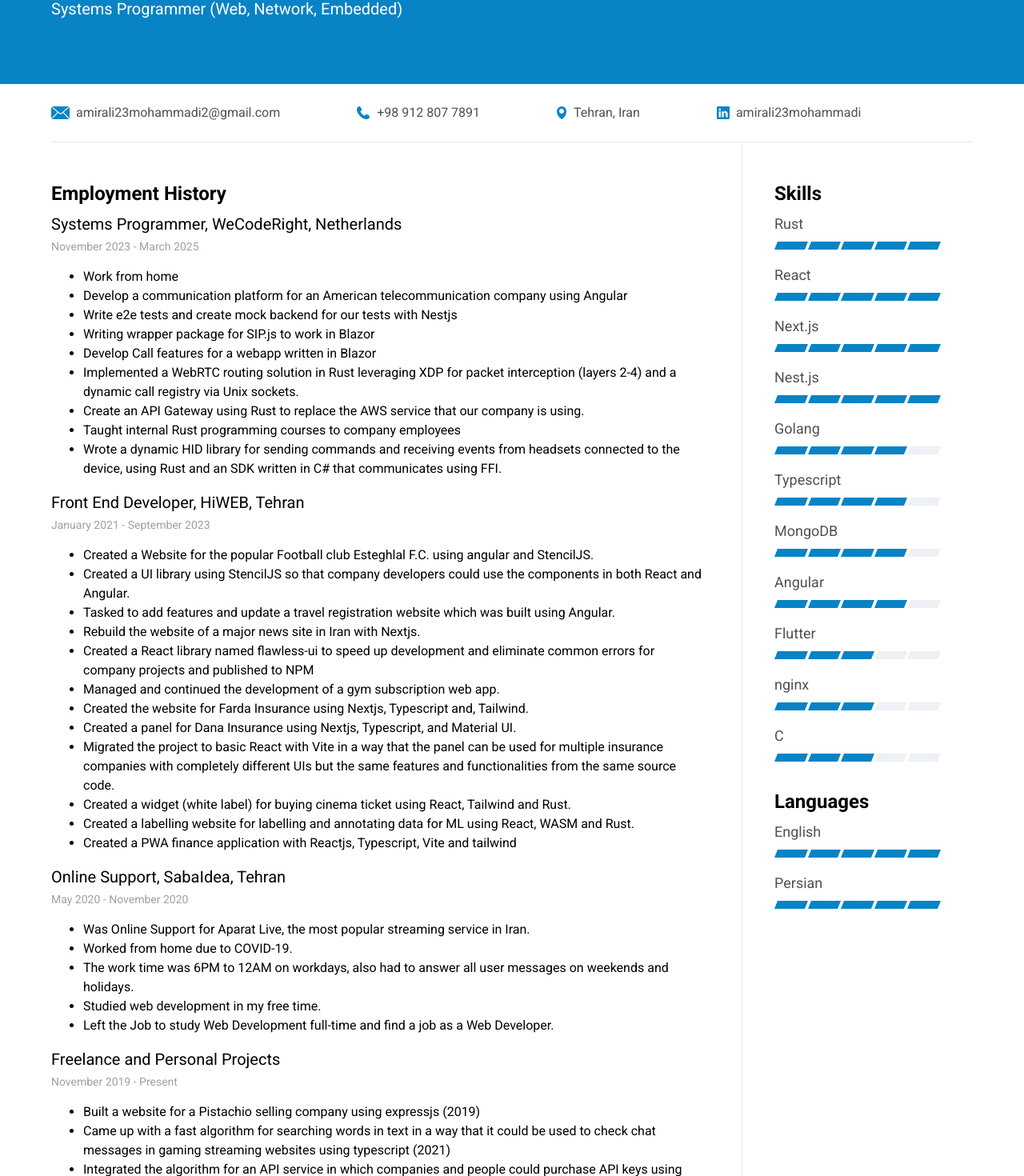
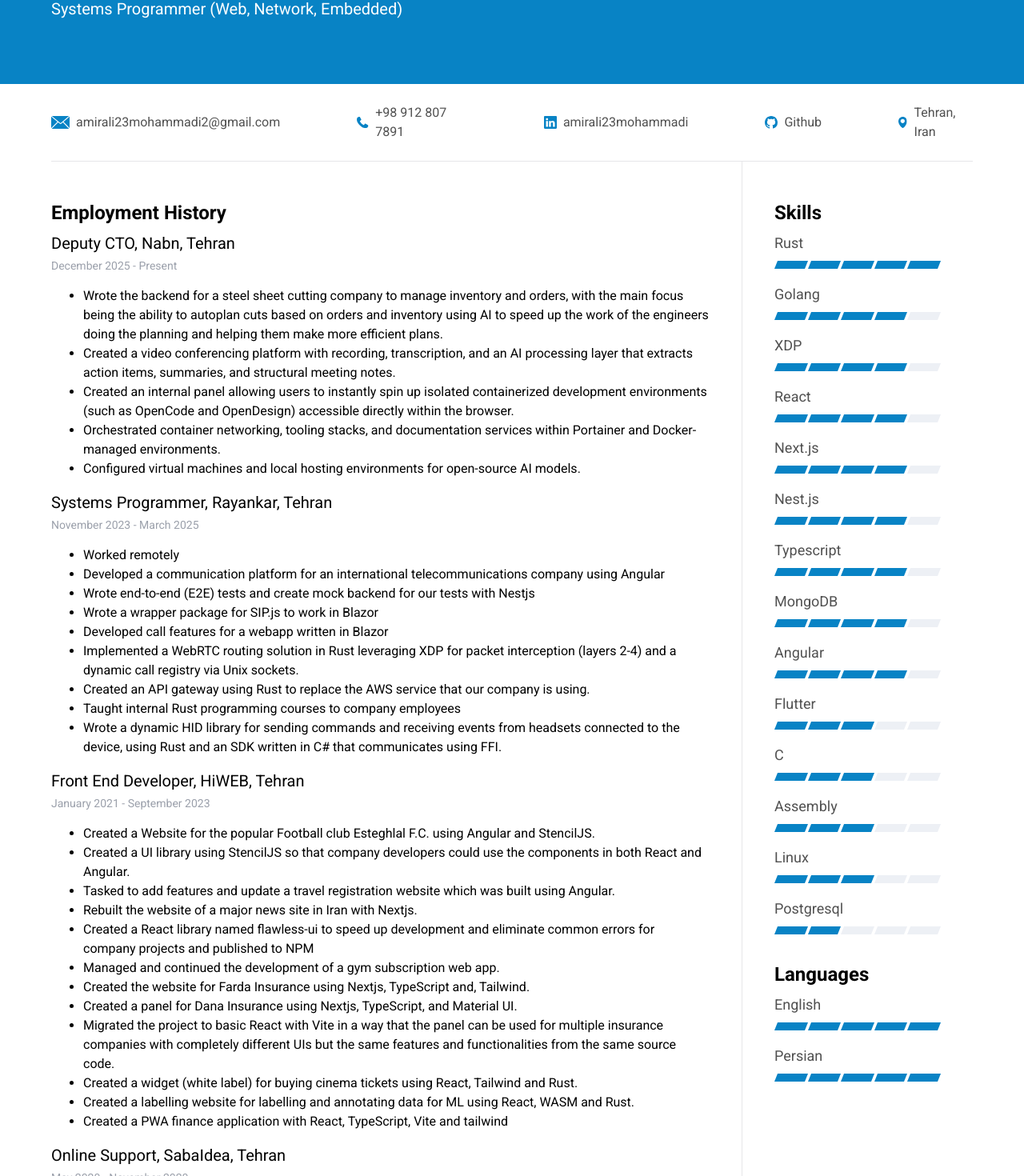
Before and after one commit to Ez-FlawLess/resume, a React (Vite) app: page / in a window 1280 px wide. Shown: the part 159-1629 px from the top of the page at 80% size. Built offline with nearby package versions, Linux system fonts and the light colour scheme.

Commit message:
add nabn

```diff
--- a/src/App.tsx
+++ b/src/App.tsx
@@ -28,16 +28,19 @@
                             title="Skills"
                             skills={[
                                 {skill: "Rust", ability: 5 },
-                                {skill: "React", ability: 5 },
-                                {skill: "Next.js", ability: 5 },
-                                {skill: "Nest.js", ability: 5 },
                                 {skill: "Golang", ability: 4 },
+                                {skill: "XDP", ability: 4 },
+                                {skill: "React", ability: 4 },
+                                {skill: "Next.js", ability: 4 },
+                                {skill: "Nest.js", ability: 4 },
                                 {skill: "Typescript", ability: 4 },
                                 {skill: "MongoDB", ability: 4 },
                                 {skill: "Angular", ability: 4 },
                                 {skill: "Flutter", ability: 3 },
-                                {skill: "nginx", ability: 3 },
-                                {skill: "C", ability: 3 },
+                              { skill: "C", ability: 3 },
+                              { skill: "Assembly", ability: 3 },
+                                {skill: "Linux", ability: 3 },
+                                {skill: "Postgresql", ability: 2 },
                             ]}
                         />
                         <Skills
--- a/src/components/contact_info/ContactInfo.tsx
+++ b/src/components/contact_info/ContactInfo.tsx
@@ -3,6 +3,7 @@
 import LocationIcon from "../../icons/Location";
 import PhoneIcon from "../../icons/Phone";
 import LinkedInIcon from "../../icons/LinkedIn";
+import GithubIcon from "../../icons/Github";
 
 interface ContactInfoItemI {
     icon: FC<{
@@ -24,14 +25,19 @@
         link: "tel:+989128077891",
     },
     {
-        icon: LocationIcon,
-        text: "Tehran, Iran"
-    },
-    {
         icon: LinkedInIcon,
         text: "amirali23mohammadi",
         link: "https://www.linkedin.com/in/amirali23mohammadi/",
-    }
+    },
+    {
+      icon: GithubIcon,
+      text: "Github",
+      link: "https://github.com/Ez-FlawLess",
+  },
+  {
+      icon: LocationIcon,
+      text: "Tehran, Iran"
+  },
 ]
 
 const ContactInfoItem: FC<ContactInfoItemI> = props => (
--- a/src/constants/items/info_list.constants.ts
+++ b/src/constants/items/info_list.constants.ts
@@ -4,19 +4,30 @@
     {
         title: "Employment History",
         list: [
-
             {
-                title: "Systems Programmer, WeCodeRight, Netherlands",
+                title: "Deputy CTO, Nabn, Tehran",
+                from: "December 2025",
+                to: "Present",
+                works: [
+                  "Wrote the backend for a steel sheet cutting company to manage inventory and orders, with the main focus being the ability to autoplan cuts based on orders and inventory using AI to speed up the work of the engineers doing the planning and helping them make more efficient plans.",
+                  "Created a video conferencing platform with recording, transcription, and an AI processing layer that extracts action items, summaries, and structural meeting notes.",
+                  "Created an internal panel allowing users to instantly spin up isolated containerized development environments (such as OpenCode and OpenDesign) accessible directly within the browser.",
+                  "Orchestrated container networking, tooling stacks, and documentation services within Portainer and Docker-managed environments.",
+                  "Configured virtual machines and local hosting environments for open-source AI models."
+                ],
+            },
+            {
+                title: "Systems Programmer, Rayankar, Tehran",
                 from: "November 2023",
                 to: "March 2025",
                 works: [
-                    "Work from home",
-                    "Develop a communication platform for an American telecommunication company using Angular",
-                    "Write e2e tests and create mock backend for our tests with Nestjs",
-                    "Writing wrapper package for SIP.js to work in Blazor",
-                    "Develop Call features for a webapp written in Blazor",
+                    "Worked remotely",
+                    "Developed a communication platform for an international telecommunications company using Angular",
+                    "Wrote end-to-end (E2E) tests and create mock backend for our tests with Nestjs",
+                    "Wrote a wrapper package for SIP.js to work in Blazor",
+                    "Developed call features for a webapp written in Blazor",
                     "Implemented a WebRTC routing solution in Rust leveraging XDP for packet interception (layers 2-4) and a dynamic call registry via Unix sockets.",
-                    "Create an API Gateway using Rust to replace the AWS service that our company is using.",
+                    "Created an API gateway using Rust to replace the AWS service that our company is using.",
                     "Taught internal Rust programming courses to company employees",
                     "Wrote a dynamic HID library for sending commands and receiving events from headsets connected to the device, using Rust and an SDK written in C# that communicates using FFI."
                 ],
@@ -26,18 +37,18 @@
                 from: "January 2021",
                 to: "September 2023",
                 works: [
-                    "Created a Website for the popular Football club Esteghlal F.C. using angular and StencilJS.",
+                    "Created a Website for the popular Football club Esteghlal F.C. using Angular and StencilJS.",
                     "Created a UI library using StencilJS so that company developers could use the components in both React and Angular.",
                     "Tasked to add features and update a travel registration website which was built using Angular.",
-                    "Rebuild the website of a major news site in Iran with Nextjs.",
+                    "Rebuilt the website of a major news site in Iran with Nextjs.",
                     "Created a React library named flawless-ui to speed up development and eliminate common errors for company projects and published to NPM",
                     "Managed and continued the development of a gym subscription web app.",
-                    "Created the website for Farda Insurance using Nextjs, Typescript and, Tailwind.",
-                    "Created a panel for Dana Insurance using Nextjs, Typescript, and Material UI.",
+                    "Created the website for Farda Insurance using Nextjs, TypeScript and, Tailwind.",
+                    "Created a panel for Dana Insurance using Nextjs, TypeScript, and Material UI.",
                     "Migrated the project to basic React with Vite in a way that the panel can be used for multiple insurance companies with completely different UIs but the same features and functionalities from the same source code.",
-                    "Created a widget (white label) for buying cinema ticket using React, Tailwind and Rust.",
+                    "Created a widget (white label) for buying cinema tickets using React, Tailwind and Rust.",
                     "Created a labelling website for labelling and annotating data for ML using React, WASM and Rust.",
-                    "Created a PWA finance application with Reactjs, Typescript, Vite and tailwind",
+                    "Created a PWA finance application with React, TypeScript, Vite and tailwind",
                 ],
             },
             {
@@ -47,9 +58,9 @@
                 works: [
                     "Was Online Support for Aparat Live, the most popular streaming service in Iran.",
                     "Worked from home due to COVID-19.",
-                    "The work time was 6PM to 12AM on workdays, also had to answer all user messages on weekends and holidays.",
+                    "Worked from 6 PM to 12 AM on weekdays and handled user messages on weekends and holidays.",
                     "Studied web development in my free time.",
-                    "Left the Job to study Web Development full-time and find a job as a Web Developer.",
+                    "Left the job to study Web Development full-time and find a job as a Web Developer.",
                 ],
             },
             {
@@ -58,12 +69,14 @@
                 to: "Present",
                 works: [
                     "Built a website for a Pistachio selling company using expressjs (2019)",
-                    "Came up with a fast algorithm for searching words in text in a way that it could be used to check chat messages in gaming streaming websites using typescript (2021)",
+                    "Came up with a fast algorithm for searching words in text in a way that it could be used to check chat messages in gaming streaming websites using TypeScript (2021)",
                     "Integrated the algorithm for an API service in which companies and people could purchase API keys using Nestjs, MongoDB, and Redis (2021)",
                     "Built a research registration web app for Hormozgan University of Medical Sciences using Nestjs, MongoDB, Nextjs, and Material UI (2022)",
                     "Rewrote the text searching algorithm and service with Golang and gRPC (2022)",
                     "Developed the backend for a cross-platform parking finder app powered by Rust and MongoDB (2024)",
                     "Wrote bare-metal code using Rust without any library on Cortex-M4 (STM32F303VC) to fulfill an R&D requirement (2025)",
+                    "Built an SMS Gateway in Rust featuring a custom message queue built from scratch and a worker system with automatic scaling, self-recovery from crashes, and graceful shutdown (2025)",
+                    "Developing a custom runner systemd service to automate remote server service configurations, orchestration, end-to-end testing, and performance benchmarking and 2 cli tools for managing the runners using Rust (2026 - Present)"
                 ],
             },
         ],
@@ -72,12 +85,12 @@
         title: "Internships",
         list: [
             {
-                title: "NOC Operator, HiWEB, Tehran",
+                title: "Network Operations Center (NOC) Operator, HiWEB, Tehran",
                 from: "June 2018",
                 to: "September 2018",
                 works: [
                     "Worked as an intern at the Network Operation Center or NOC and studied Network+ in the summer before going to university.",
-                    "Also Worked as Customer support and Salesman for a couple of weeks before leaving for university",
+                    "Also Worked as Customer support and sales representative for a couple of weeks before leaving for university",
                 ],
             }
         ],
--- /dev/null
+++ b/src/icons/Github.tsx
@@ -0,0 +1,11 @@
+import { FC } from "react"
+
+const GithubIcon: FC<{
+  className:string,
+}> = props => (
+  <svg xmlns="http://www.w3.org/2000/svg" width="16" height="16" fill="#0883C5" className={props.className} viewBox="0 0 16 16">
+    <path d="M8 0C3.58 0 0 3.58 0 8c0 3.54 2.29 6.53 5.47 7.59.4.07.55-.17.55-.38 0-.19-.01-.82-.01-1.49-2.01.37-2.53-.49-2.69-.94-.09-.23-.48-.94-.82-1.13-.28-.15-.68-.52-.01-.53.63-.01 1.08.58 1.23.82.72 1.21 1.87.87 2.33.66.07-.52.28-.87.51-1.07-1.78-.2-3.64-.89-3.64-3.95 0-.87.31-1.59.82-2.15-.08-.2-.36-1.02.08-2.12 0 0 .67-.21 2.2.82.64-.18 1.32-.27 2-.27s1.36.09 2 .27c1.53-1.04 2.2-.82 2.2-.82.44 1.1.16 1.92.08 2.12.51.56.82 1.27.82 2.15 0 3.07-1.87 3.75-3.65 3.95.29.25.54.73.54 1.48 0 1.07-.01 1.93-.01 2.2 0 .21.15.46.55.38A8.01 8.01 0 0 0 16 8c0-4.42-3.58-8-8-8"/>
+  </svg>
+)
+
+export default GithubIcon
```
